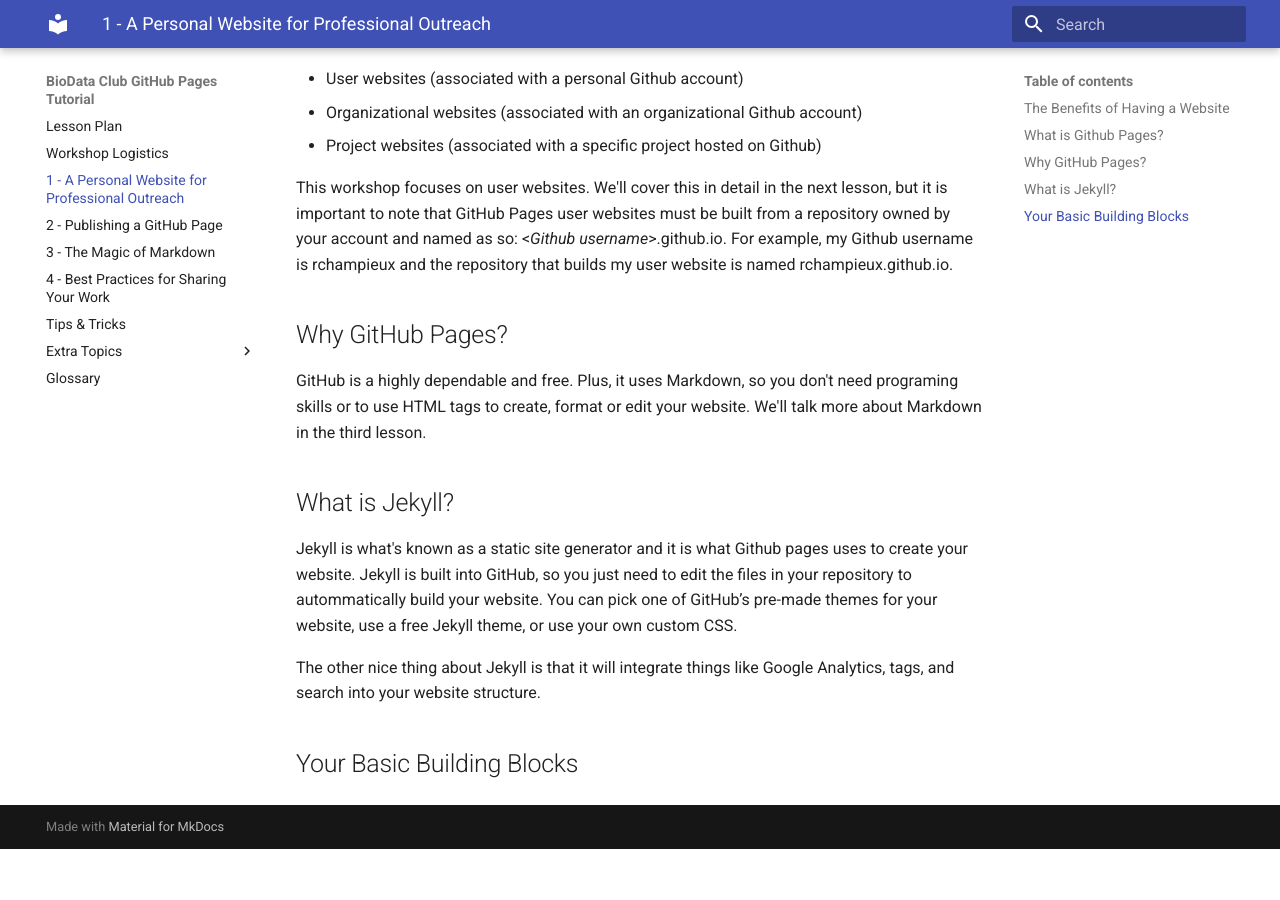
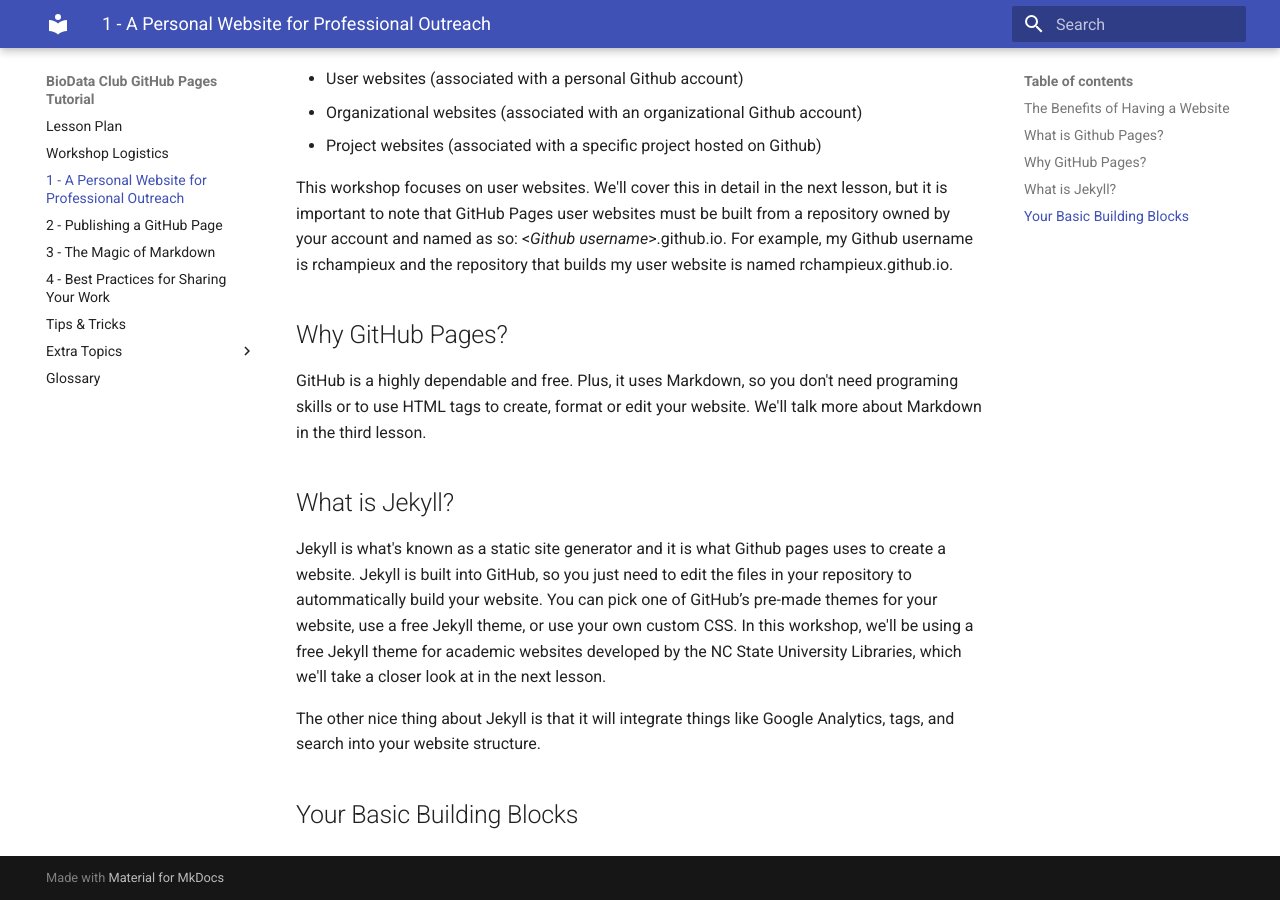
Before and after one commit to BioData-Club/ghpages-rtd, an MkDocs documentation site: the page built from docs/lessons/1.md, in a window 1280 px wide and 900 px high, scrolled down 1213 px. Built offline with MkDocs 1.6.1 and Material for MkDocs 9.7.7, drawn with Linux system fonts in a browser that asks for light colours; old or Windows-style settings are respelled for this version of MkDocs; before the commit the page ends 2062 px from its top, so only the background shows below that.

Commit message:
Update 1.md

```diff
--- a/docs/lessons/1.md
+++ b/docs/lessons/1.md
@@ -26,7 +26,7 @@
 GitHub is a highly dependable and free.  Plus, it uses Markdown, so you don't need programing skills or to use HTML tags to create, format or edit your website.  We'll talk more about Markdown in the third lesson.
 
 ## What is Jekyll?
-Jekyll is what's known as a static site generator and it is what Github pages uses to create your website.  Jekyll is built into GitHub, so you just need to edit the files in your repository to autommatically build your website.  You can pick one of GitHub’s pre-made themes for your website, use a free Jekyll theme, or use your own custom CSS.
+Jekyll is what's known as a static site generator and it is what Github pages uses to create a website.  Jekyll is built into GitHub, so you just need to edit the files in your repository to autommatically build your website.  You can pick one of GitHub’s pre-made themes for your website, use a free Jekyll theme, or use your own custom CSS.  In this workshop, we'll be using a free Jekyll theme for academic websites developed by the NC State University Libraries, which we'll take a closer look at in the next lesson.
 
 The other nice thing about Jekyll is that it will integrate things like Google Analytics, tags, and search into your website structure.
 
```
